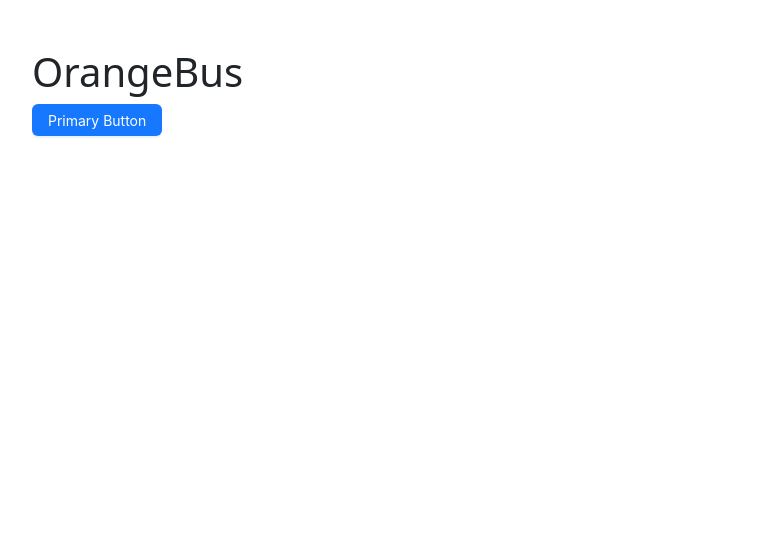
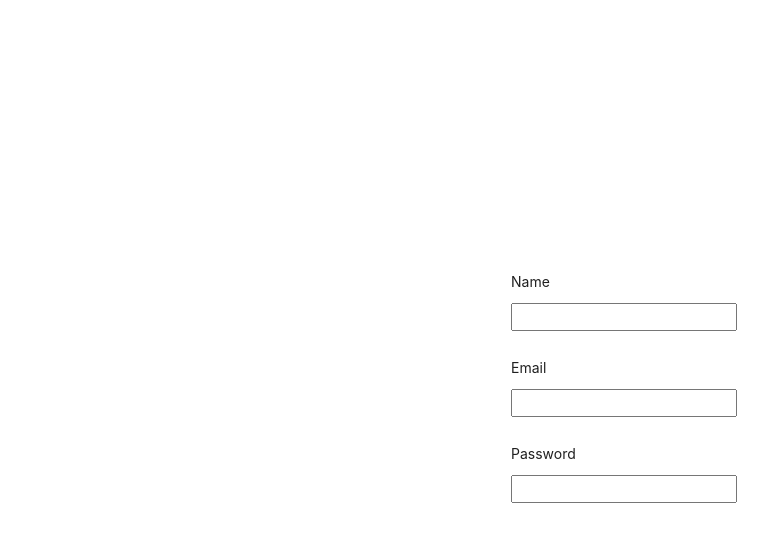
Before and after one commit to ThePritrax/Orange-Bus, a React (Create React App) app in the folder client/: page /register in a window 1280 px wide. Shown: the top 542 px of the page, without its empty margins (16-784 px from the left). Built offline with nearby package versions, Linux system fonts and the light colour scheme.

Commit message:
front end auth setup

```diff
--- a/client/src/App.js
+++ b/client/src/App.js
@@ -1,10 +1,18 @@
-import {Button} from 'antd';
-
+import './resources/global.css'
+import {BrowserRouter, Routes, Route} from 'react-router-dom';
+import Home from './pages/Home';
+import Login from './pages/Login';
+import Register from './pages/Register';
 function App() {
   return (
-    <div className="App m-5">
-      <h1>OrangeBus</h1>
-      <Button type="primary">Primary Button</Button>
+    <div>
+      <BrowserRouter>
+        <Routes>
+          <Route path="/" element={<Home/>}/>
+          <Route path="/register" element={<Register/>}/>
+          <Route path="/login" element={<Login/>}/>
+        </Routes>
+      </BrowserRouter>
     </div>
   );
 }
--- /dev/null
+++ b/client/src/pages/Home.js
@@ -0,0 +1,9 @@
+import React from 'react'
+
+function Home() {
+  return (
+    <div>Home</div>
+  )
+}
+
+export default Home
--- /dev/null
+++ b/client/src/pages/Login.js
@@ -0,0 +1,9 @@
+import React from 'react'
+
+function Login() {
+  return (
+    <div>Login</div>
+  )
+}
+
+export default Login
--- /dev/null
+++ b/client/src/pages/Register.js
@@ -0,0 +1,22 @@
+import React from 'react'
+import {Form} from 'antd';
+
+function Register() {
+  return (
+    <div className='h-screen d-flex justify-content-center align-items-center'>
+        <Form layout='vertical'>
+            <Form.Item label='Name'>
+                <input type="text"/>
+            </Form.Item>
+            <Form.Item label='Email'>
+                <input type="text"/>
+            </Form.Item>
+            <Form.Item label='Password'>
+                <input type="text"/>
+            </Form.Item>
+        </Form>
+    </div>
+  )
+}
+
+export default Register
--- /dev/null
+++ b/client/src/resources/global.css
@@ -0,0 +1,4 @@
+/* heights and widths */
+.h-screen{
+    height: 100vh;
+}
```
Also changed, not shown: client/src/resources/auth.css (added).
